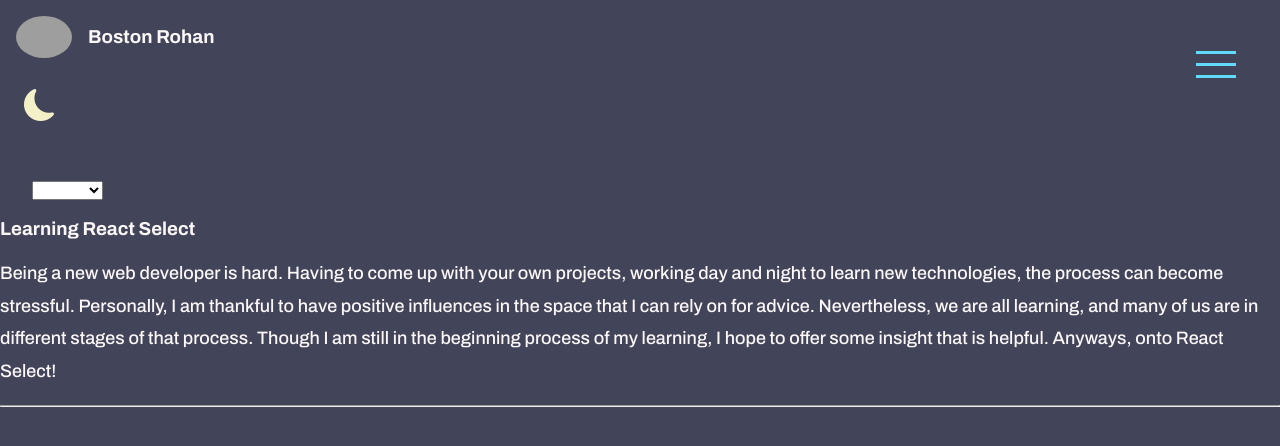
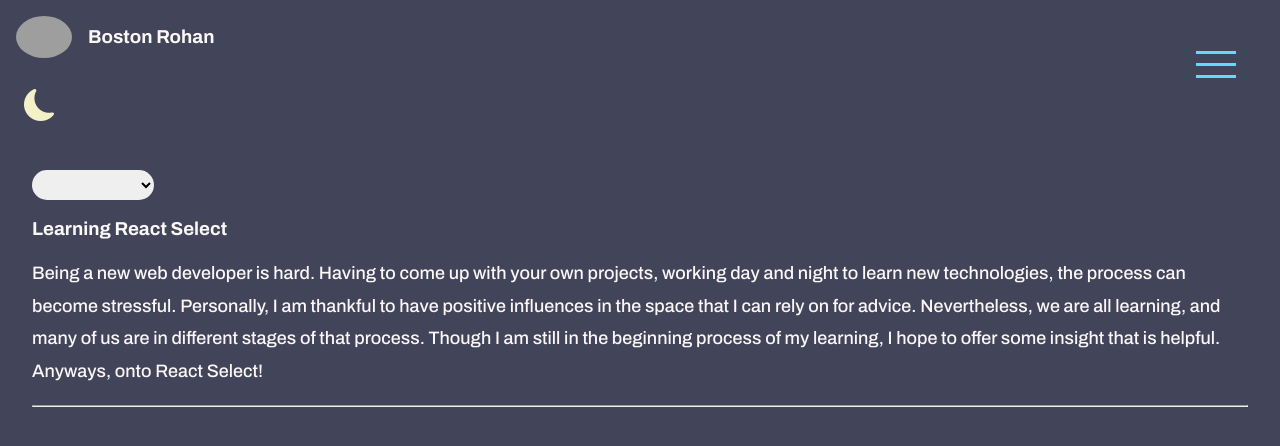
Before and after one commit to BostonRohan/portfolio, a React (Create React App) app: page /blog in a window 1280 px wide. Shown: the top 446 px of the page. Built offline with nearby package versions, Linux system fonts and the light colour scheme; grey boxes are pictures that could not be loaded.

Commit message:
added select styles

```diff
--- a/src/Components/Pages/Blog/styles.css
+++ b/src/Components/Pages/Blog/styles.css
@@ -8,7 +8,12 @@
   display: flex;
   align-items: flex-end;
 }
-.blogs-content {
+.select select {
+  padding: 0.5em 2em;
+  border-radius: 1rem;
+  border: unset;
+}
+.Blogs .content {
   height: 75%;
   width: 95%;
   margin: 0 auto;
```
